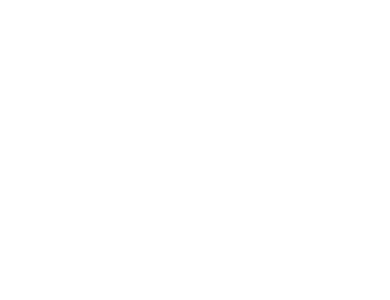
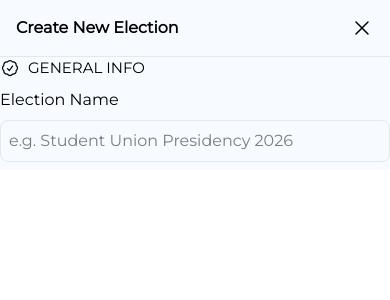
Before and after one commit to Ademayo959/vote-live, a React (Vite) app: page /createpoll in a window 390 px wide. Before the commit this address had no page. Shown: the top 300 px of the page. Built offline with nearby package versions, Linux system fonts and the light colour scheme.

Commit message:
made the modals responsive

```diff
--- a/src/App.jsx
+++ b/src/App.jsx
@@ -7,6 +7,7 @@
 import Authpage from './Authpage';
 import HelpModal from './HelpModal';
 import CreateElectionModal from './CreateElectionModal';
+import CreatePollModal from './CreatePollModal';
 import { Routes, Route } from "react-router-dom";
 
 function App() {
@@ -18,6 +19,7 @@
       <Route path="/signup" element={<Authpage />} />
       <Route path="/login" element={<Authpage />} />
       <Route path="/create" element={<CreateElectionModal/>} />
+      <Route path='/createpoll' element={<CreatePollModal />}/>
     </Routes>
   )
 }
--- a/src/CreateElectionModal.jsx
+++ b/src/CreateElectionModal.jsx
@@ -27,7 +27,7 @@
 
     return (
         <div>
-            <div  onClick={(e) => e.stopPropagation()} className="bg-accent-blue w-[95%] max-w-3xl font-montserrat fixed top-1/2 left-1/2 -translate-x-1/2 z-100 -translate-y-1/2 max-h-[90vh] overflow-y-auto">
+            <div  onClick={(e) => e.stopPropagation()} className="bg-accent-blue w-[95%] max-w-3xl font-montserrat fixed top-1/2 left-1/2 -translate-x-1/2 z-100 -translate-y-1/2 max-h-[90vh] overflow-y-auto max-sm:w-full max-sm:max-h-screen max-sm:top-0 max-sm:left-0 max-sm:translate-x-0 max-sm:translate-y-0">
                 <div className="flex justify-between border-b border-gray-200 p-4">
                     <p className="font-extrabold">Create New Election</p>
                     <svg onClick={() => {setIsCreateElectionModal(false)}} xmlns="http://www.w3.org/2000/svg" fill="none" viewBox="0 0 24 24" strokeWidth={1.5} stroke="currentColor" className="size-6 cursor-pointer">
--- /dev/null
+++ b/src/CreatePollModal.jsx
@@ -0,0 +1,28 @@
+const CreatePollModal = () => {
+    return (
+        <div>
+            <div onClick={(e) => e.stopPropagation()} className="bg-accent-blue w-[95%] max-w-3xl font-montserrat fixed top-1/2 left-1/2 -translate-x-1/2 z-100 -translate-y-1/2 max-h-[90vh] overflow-y-auto max-sm:w-full max-sm:max-h-screen max-sm:top-0 max-sm:left-0 max-sm:translate-x-0 max-sm:translate-y-0">
+                <div className="flex justify-between border-b border-gray-200 p-4">
+                    <p className="font-extrabold">Create New Election</p>
+                    <svg onClick={() => { setIsCreateElectionModal(false) }} xmlns="http://www.w3.org/2000/svg" fill="none" viewBox="0 0 24 24" strokeWidth={1.5} stroke="currentColor" className="size-6 cursor-pointer">
+                        <path strokeLinecap="round" strokeLinejoin="round" d="M6 18 18 6M6 6l12 12" />
+                    </svg>
+                </div>
+                <div className="flex items-center gap-2">
+                    <svg xmlns="http://www.w3.org/2000/svg" fill="none" viewBox="0 0 24 24" strokeWidth={1.5} stroke="currentColor" className="h-5 w-5">
+                        <path strokeLinecap="round" strokeLinejoin="round" d="M9 12.75 11.25 15 15 9.75M21 12c0 1.268-.63 2.39-1.593 3.068a3.745 3.745 0 0 1-1.043 3.296 3.745 3.745 0 0 1-3.296 1.043A3.745 3.745 0 0 1 12 21c-1.268 0-2.39-.63-3.068-1.593a3.746 3.746 0 0 1-3.296-1.043 3.745 3.745 0 0 1-1.043-3.296A3.745 3.745 0 0 1 3 12c0-1.268.63-2.39 1.593-3.068a3.745 3.745 0 0 1 1.043-3.296 3.746 3.746 0 0 1 3.296-1.043A3.746 3.746 0 0 1 12 3c1.268 0 2.39.63 3.068 1.593a3.746 3.746 0 0 1 3.296 1.043 3.746 3.746 0 0 1 1.043 3.296A3.745 3.745 0 0 1 21 12Z" />
+                    </svg>
+                    <p className="text-[15px]">GENERAL INFO</p>
+                </div>
+                <div className="grid gap-2 my-2">
+                    <p>Election Name</p>
+                    <div>
+                        <input className="w-full border border-gray-200 p-2 rounded-lg" type="text" placeholder="e.g. Student Union Presidency 2026" />
+                    </div>
+                </div>
+            </div>
+        </div>
+    );
+}
+
+export default CreatePollModal;
--- a/src/MainDashboardPage.jsx
+++ b/src/MainDashboardPage.jsx
@@ -1,9 +1,15 @@
+import { useState } from "react"
+import CreateElectionModal from "./CreateElectionModal"
+
+
 const MainDashboardPage = ({ setactiveTab }) => {
+       const [isCreateElectionModal, setIsCreateElectionModal] = useState(false)
+
      return (
           <div className="bg-accent-blue">
                <div className="border-b border-gray-300 bg-white pt-4">
-                    <div className="flex justify-between px-6 pb-4 max-sm:px-3">
-                         <div className="flex gap-2  bg-gray-100 items-center rounded-md px-4 max-sm:px-1.5">
+                    <div className="flex justify-between px-6 pb-4 max-sm:px-3 max-sm:gap-6">
+                         <div className="flex gap-2  bg-gray-100 items-center rounded-md px-4 max-sm:px-1.5 max-sm:w-full">
                               <svg xmlns="http://www.w3.org/2000/svg" fill="none" viewBox="0 0 24 24" strokeWidth={1.5} stroke="currentColor" className="size-6 text-gray-500 max-sm:w-5">
                                    <path strokeLinecap="round" strokeLinejoin="round" d="m21 21-5.197-5.197m0 0A7.5 7.5 0 1 0 5.196 5.196a7.5 7.5 0 0 0 10.607 10.607Z" />
                               </svg>
@@ -15,7 +21,7 @@
                                         <path strokeLinecap="round" strokeLinejoin="round" d="M14.857 17.082a23.848 23.848 0 0 0 5.454-1.31A8.967 8.967 0 0 1 18 9.75V9A6 6 0 0 0 6 9v.75a8.967 8.967 0 0 1-2.312 6.022c1.733.64 3.56 1.085 5.455 1.31m5.714 0a24.255 24.255 0 0 1-5.714 0m5.714 0a3 3 0 1 1-5.714 0" />
                                    </svg>
                               </div>
-                              <div className="flex cursor-pointer bg-custom-blue text-white w-40 h-11 items-center justify-center rounded-lg text-sm font-raleway gap-2 max-sm:w-30 max-sm:text-[13px] max-sm:gap-1 max-sm:h-8">
+                              <div onClick={()=>{setIsCreateElectionModal(true)}} className="flex cursor-pointer bg-custom-blue text-white w-40 h-11 items-center justify-center rounded-lg text-sm font-raleway gap-2 max-sm:w-30 max-sm:text-[13px] max-sm:gap-1 max-sm:h-8">
                                    <svg xmlns="http://www.w3.org/2000/svg" fill="none" viewBox="0 0 24 24" strokeWidth={1.5} stroke="currentColor" className="size-6 max-sm:w-5">
                                         <path strokeLinecap="round" strokeLinejoin="round" d="M12 4.5v15m7.5-7.5h-15" />
                                    </svg>
@@ -237,6 +243,11 @@
                          </div>
                     </div>
                </div>
+               { isCreateElectionModal && (
+                <div className="fixed inset-0 bg-black/70 z-99" onClick={() => setIsCreateElectionModal(false)}>
+                    <CreateElectionModal setIsCreateElectionModal={setIsCreateElectionModal} onClose={() => setIsCreateElectionModal(false)} />
+                </div>
+            )}
           </div>
      );
 }
```
